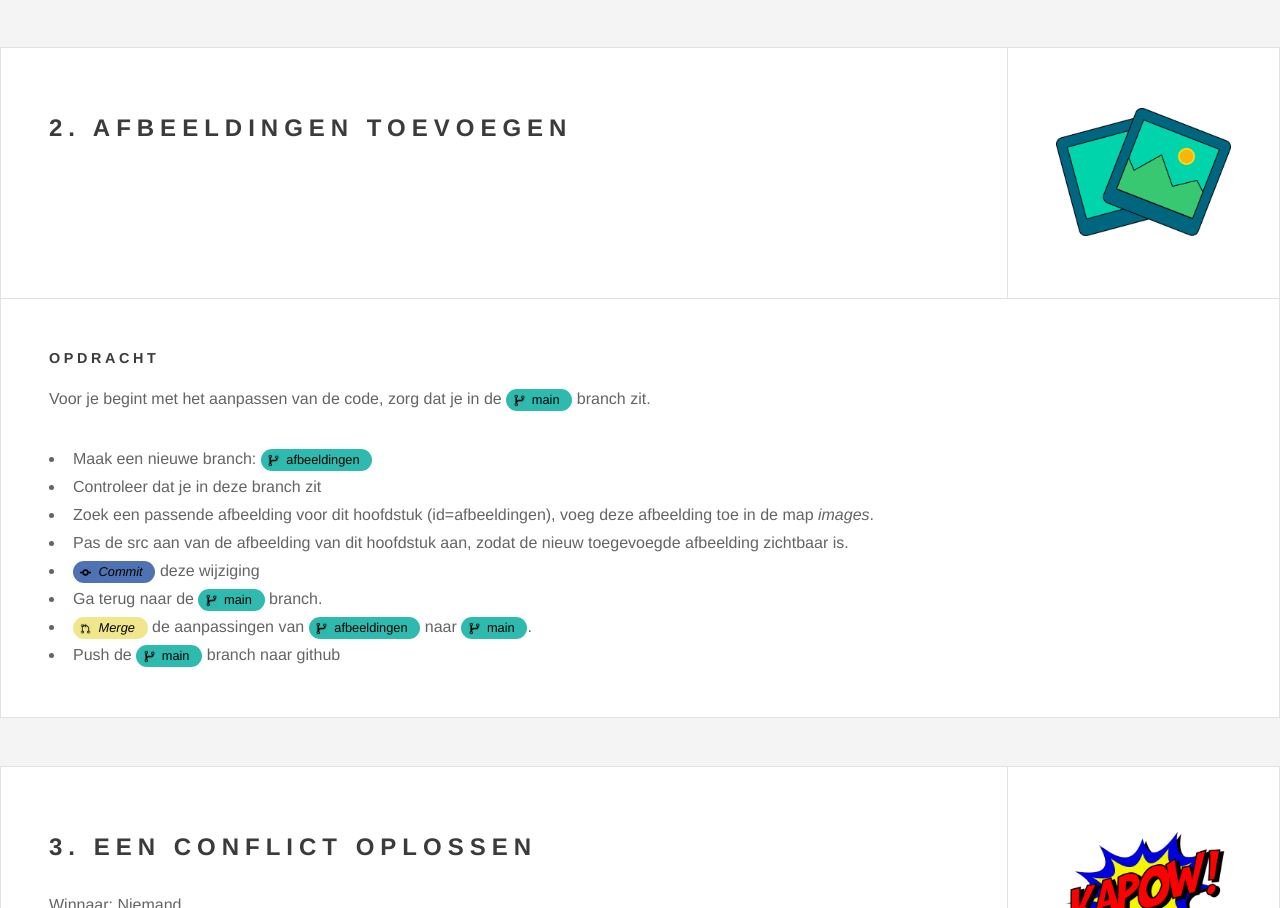
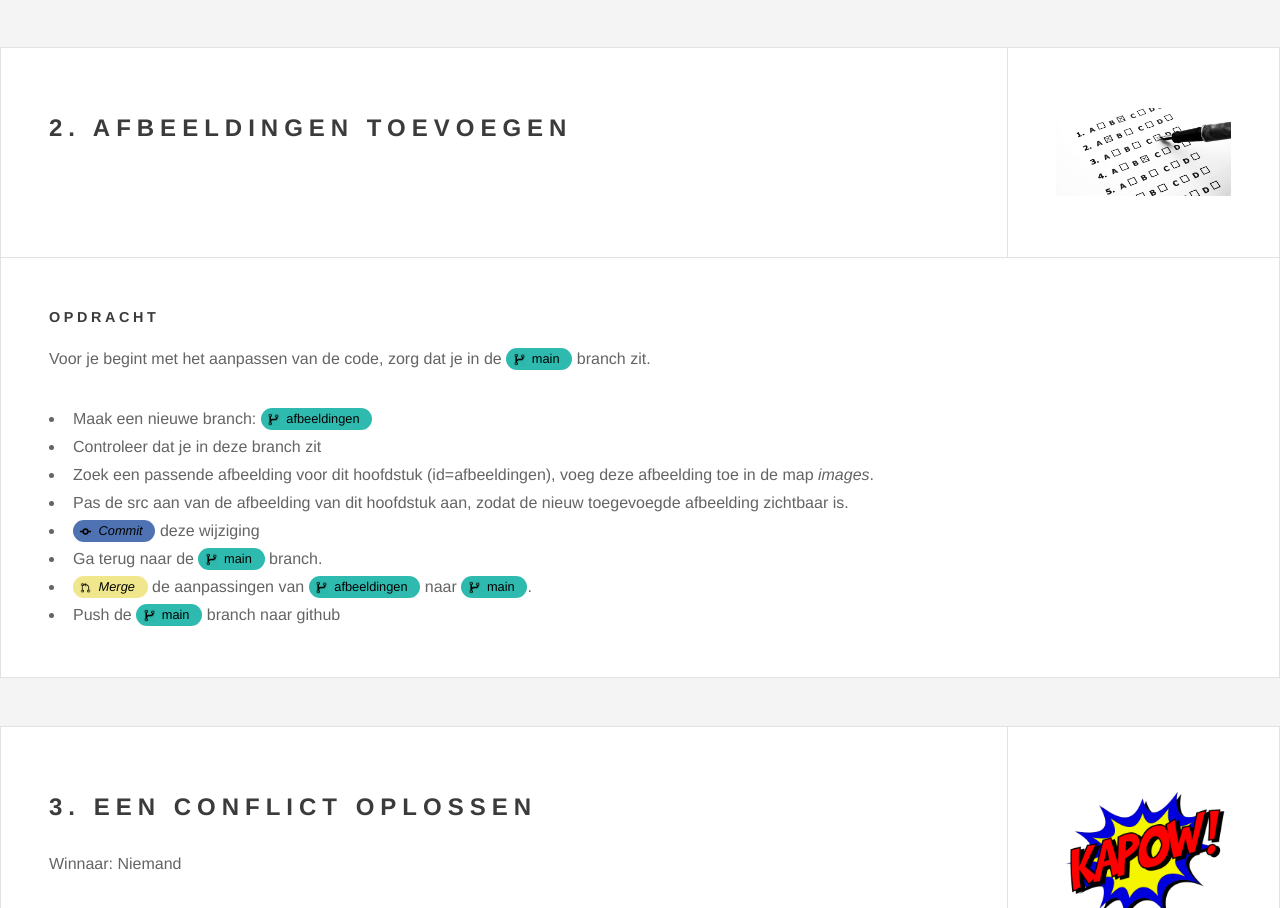
Before and after one commit to Raredombo/VBH-LO2E-Toets, a plain HTML site: page index.html in a window 1280 px wide. Shown: the part 1297-2205 px from the top of the page. Drawn offline with Linux system fonts and the light colour scheme.

Commit message:
Afbeelding toegevoegd

```diff
--- a/index.html
+++ b/index.html
@@ -79,7 +79,7 @@
                         <h2>2. Afbeeldingen toevoegen</h2>
                     </div>
                     <div class="meta">
-                        <img src="images/pictures.png">
+                        <img src="images/Toets.jpeg">
                     </div>
                 </header>
 
```
Also changed, not shown: images/Toets.jpeg (added).
